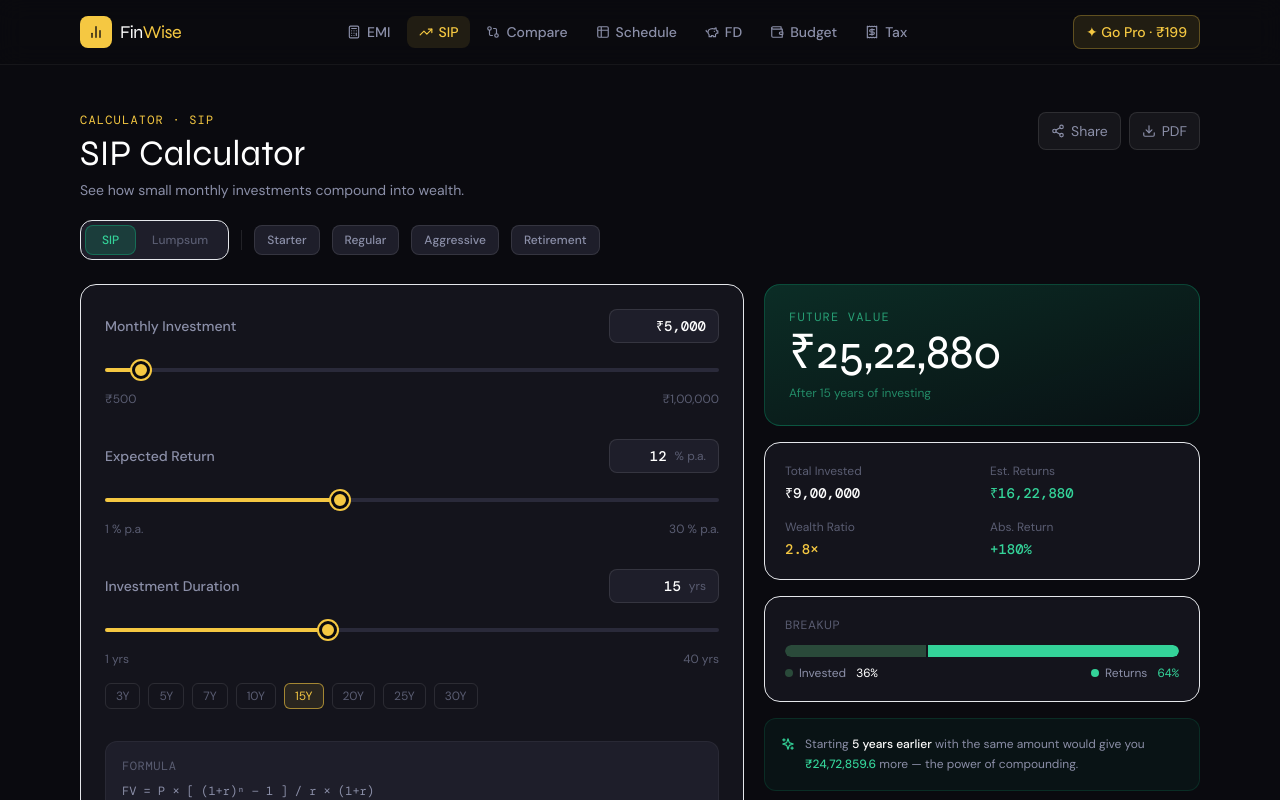
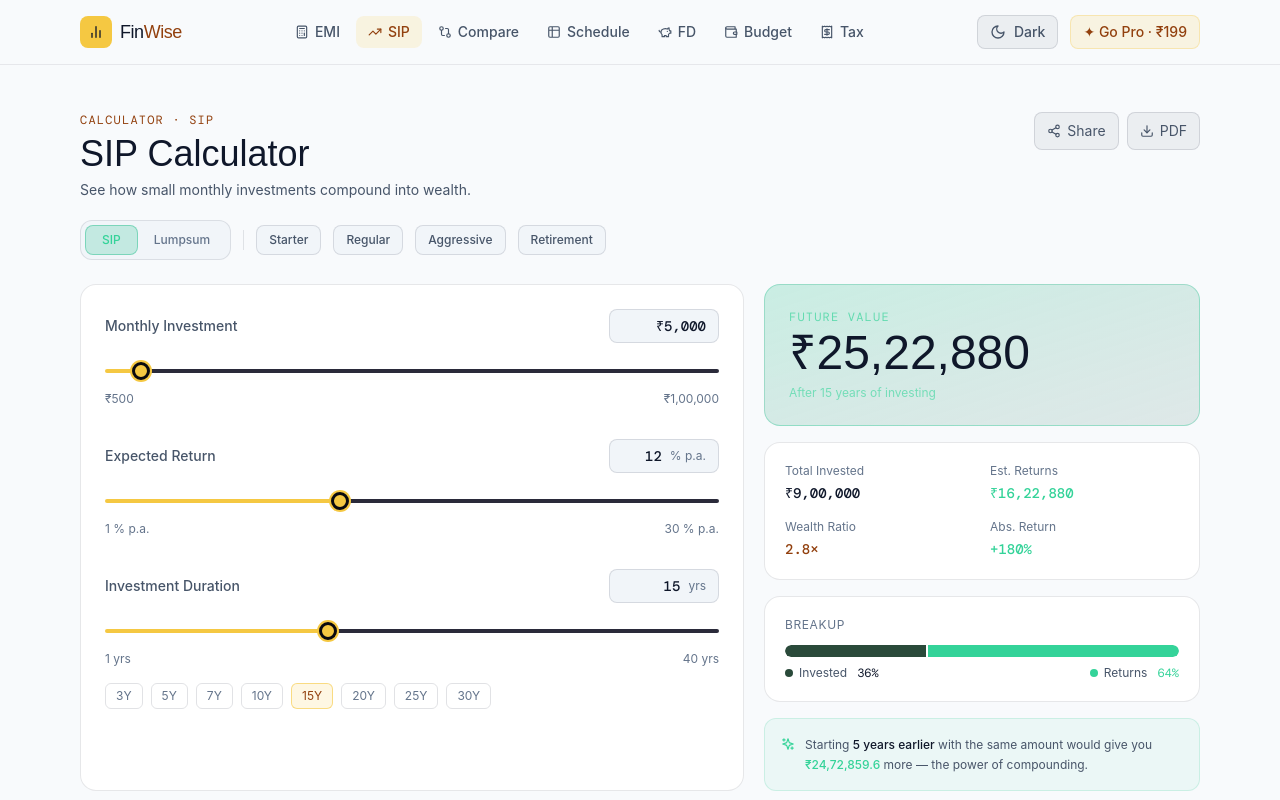
Before and after one commit to kushagraSrivastava9651/FinWise, a React (Create React App) app: page /sip in a window 1280 px wide. Shown: the top 800 px of the page. Built offline with nearby package versions, Linux system fonts and the light colour scheme.

Commit message:
change ui and add light mode

```diff
--- a/index.html
+++ b/index.html
@@ -16,7 +16,7 @@
     <meta name="twitter:description" content="Free Indian finance calculators to estimate EMI, SIP returns, FD maturity, tax liability and compare loans instantly." />
     <link rel="preconnect" href="https://fonts.googleapis.com" />
     <link rel="preconnect" href="https://fonts.gstatic.com" crossorigin />
-    <link href="https://fonts.googleapis.com/css2?family=Syne:wght@400;600;700;800&family=DM+Sans:ital,opsz,wght@0,9..40,300;0,9..40,400;0,9..40,500;1,9..40,300&display=swap" rel="stylesheet" />
+    <link href="https://fonts.googleapis.com/css2?family=Inter:wght@400;500;600;700;800&family=Sora:wght@500;600;700;800&display=swap" rel="stylesheet" />
   </head>
   <body>
     <div id="root"></div>
--- a/src/App.jsx
+++ b/src/App.jsx
@@ -1,3 +1,4 @@
+import { useState, useEffect } from "react";
 import { BrowserRouter, Routes, Route } from "react-router-dom";
 import Navbar from "./components/Navbar";
 import Home from "./pages/Home";
@@ -14,9 +15,24 @@ import {
 } from "./pages/Placeholders";
 
 export default function App() {
+  const [theme, setTheme] = useState(() => {
+    if (typeof window === "undefined") return "dark";
+    const stored = window.localStorage.getItem("theme");
+    if (stored === "light" || stored === "dark") return stored;
+    return window.matchMedia?.("(prefers-color-scheme: dark)").matches ? "dark" : "light";
+  });
+
+  useEffect(() => {
+    document.documentElement.classList.toggle("theme-light", theme === "light");
+    document.documentElement.classList.toggle("theme-dark", theme === "dark");
+    window.localStorage.setItem("theme", theme);
+  }, [theme]);
+
+  const toggleTheme = () => setTheme((prev) => (prev === "dark" ? "light" : "dark"));
+
   return (
     <BrowserRouter>
-      <Navbar />
+      <Navbar theme={theme} toggleTheme={toggleTheme} />
       <Routes>
         <Route path="/" element={<Home />} />
         <Route path="/emi" element={<EMICalculator />} />
--- a/src/components/Navbar.jsx
+++ b/src/components/Navbar.jsx
@@ -1,6 +1,6 @@
 import { useState } from "react";
 import { Link, useLocation } from "react-router-dom";
-import { TrendingUp, Menu, X, Calculator, BarChart2, GitCompare, Table2, PiggyBank, Wallet, Receipt } from "lucide-react";
+import { TrendingUp, Menu, X, Calculator, BarChart2, GitCompare, Table2, PiggyBank, Wallet, Receipt, Moon, Sun } from "lucide-react";
 
 const navItems = [
   { to: "/emi", label: "EMI", icon: Calculator },
@@ -12,7 +12,7 @@ const navItems = [
   { to: "/tax", label: "Tax", icon: Receipt },
 ];
 
-export default function Navbar() {
+export default function Navbar({ theme, toggleTheme }) {
   const [open, setOpen] = useState(false);
   const { pathname } = useLocation();
 
@@ -49,6 +49,14 @@ export default function Navbar() {
 
         {/* Pro Badge + Mobile Menu */}
         <div className="flex items-center gap-3">
+          <button
+            type="button"
+            onClick={toggleTheme}
+            className="flex items-center gap-2 px-3 py-1.5 bg-white/5 border border-white/10 rounded-lg text-slate-soft text-sm font-medium hover:text-white hover:bg-white/10 transition-all"
+          >
+            {theme === "dark" ? <Sun size={16} /> : <Moon size={16} />}
+            <span className="hidden sm:inline">{theme === "dark" ? "Light" : "Dark"}</span>
+          </button>
           <button className="hidden md:flex items-center gap-1.5 px-3 py-1.5 bg-gold/10 border border-gold/30 rounded-lg text-gold text-sm font-medium hover:bg-gold/20 transition-all">
             ✦ Go Pro · ₹199
           </button>
--- a/src/index.css
+++ b/src/index.css
@@ -10,7 +10,7 @@ body {
   margin: 0;
   background-color: #0A0A0F;
   color: #E8E8F0;
-  font-family: 'DM Sans', sans-serif;
+  font-family: 'Inter', sans-serif;
   -webkit-font-smoothing: antialiased;
 }
 
@@ -61,3 +61,26 @@ input[type=range]::-webkit-slider-thumb:hover {
   50% { box-shadow: 0 0 24px 4px rgba(245,200,66,0.18); }
 }
 .pulse-gold { animation: pulseGold 2.5s ease-in-out infinite; }
+
+html.theme-light body {
+  background-color: #F8FAFC;
+  color: #0F172A;
+}
+html.theme-light .bg-ink { background-color: #F8FAFC; }
+html.theme-light .bg-ink-soft { background-color: #FFFFFF; }
+html.theme-light .bg-ink-muted { background-color: #F1F5F9; }
+html.theme-light .bg-ink\/90 { background-color: rgba(248,250,252,0.9); }
+html.theme-light .bg-white\/5 { background-color: rgba(15,23,42,0.05); }
+html.theme-light .bg-white\/10 { background-color: rgba(15,23,42,0.1); }
+html.theme-light .bg-white\/2 { background-color: rgba(15,23,42,0.02); }
+html.theme-light .bg-gold\/10 { background-color: rgba(245,200,66,0.15); }
+html.theme-light .text-white { color: #0F172A; }
+html.theme-light .text-slate-soft { color: #475569; }
+html.theme-light .text-slate-dim { color: #64748B; }
+html.theme-light .text-ink { color: #0F172A; }
+html.theme-light .border-white\/5 { border-color: rgba(15,23,42,0.08); }
+html.theme-light .border-white\/8 { border-color: rgba(15,23,42,0.1); }
+html.theme-light .border-white\/10 { border-color: rgba(15,23,42,0.12); }
+html.theme-light .border-gold\/30 { border-color: rgba(245,200,66,0.3); }
+html.theme-light .border-gold\/40 { border-color: rgba(245,200,66,0.4); }
+html.theme-light .text-gold { color: #92400E; }
--- a/src/pages/SIPCalculator.jsx
+++ b/src/pages/SIPCalculator.jsx
@@ -341,7 +341,7 @@ export default function SIPCalculator() {
               </div>
 
               {/* Formula */}
-              <div className="bg-ink-muted border border-white/5 rounded-xl p-4">
+              {/* <div className="bg-ink-muted border border-white/5 rounded-xl p-4">
                 <p className="text-xs text-slate-dim mb-2 uppercase tracking-wider font-mono">Formula</p>
                 <p className="text-xs text-slate-soft font-mono leading-relaxed">
                   FV = P × [ (1+r)ⁿ − 1 ] / r × (1+r)
@@ -351,7 +351,7 @@ export default function SIPCalculator() {
                   <div><span className="text-slate-dim">r = </span><span className="text-white font-mono">{(sipRate / 12 / 100).toFixed(5)}</span></div>
                   <div><span className="text-slate-dim">n = </span><span className="text-white font-mono">{sipYears * 12} mo</span></div>
                 </div>
-              </div>
+              </div> */}
             </>
           ) : (
             /* ── Lumpsum Inputs ── */
--- a/tailwind.config.js
+++ b/tailwind.config.js
@@ -4,8 +4,8 @@ module.exports = {
   theme: {
     extend: {
       fontFamily: {
-        display: ["'Syne'", "sans-serif"],
-        body: ["'DM Sans'", "sans-serif"],
+        display: ["'Sora'", "sans-serif"],
+        body: ["'Inter'", "sans-serif"],
         mono: ["'DM Mono'", "monospace"],
       },
       colors: {
```
